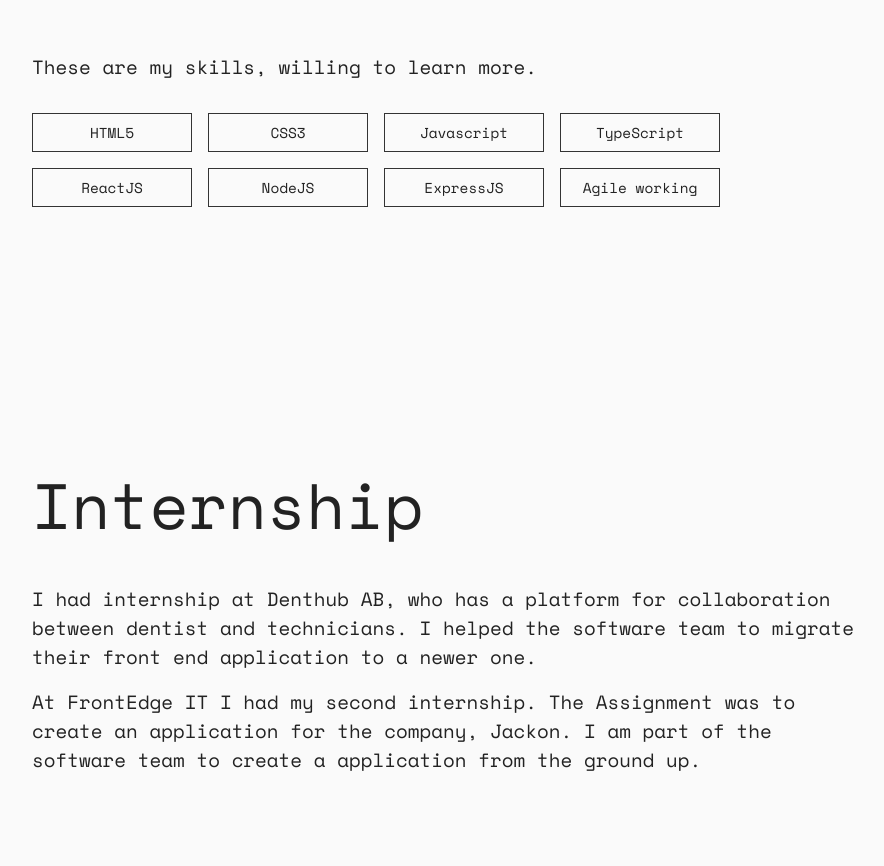
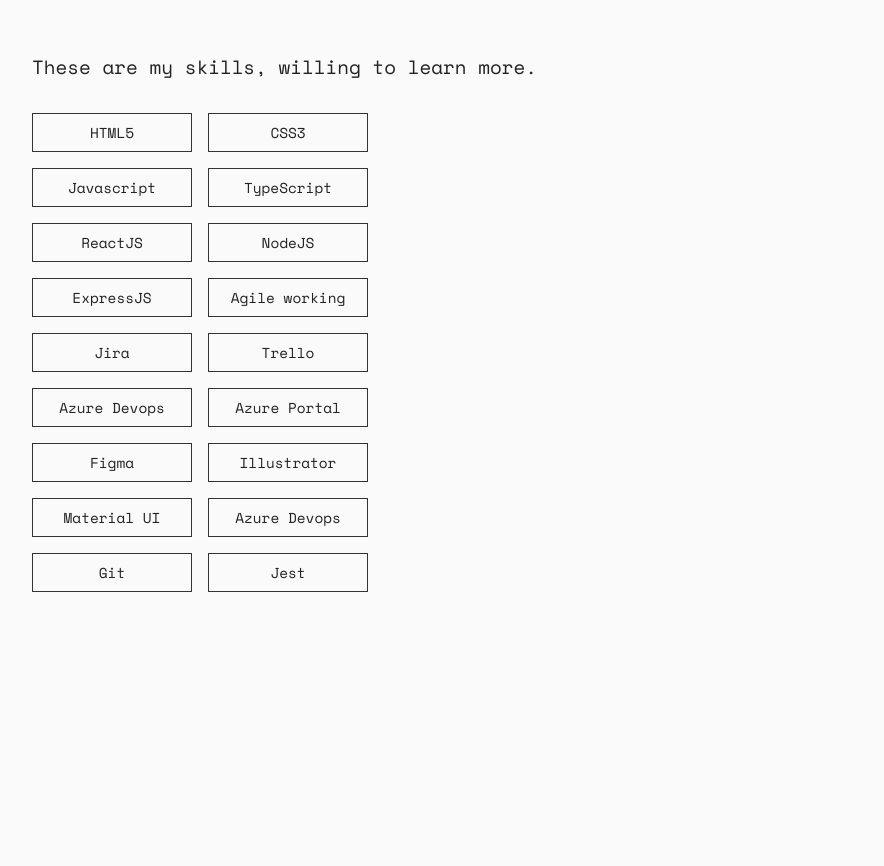
Before and after one commit to PetterFogel/portfolio, a React (Create React App) app: page / in a window 1280 px wide. Shown: the part 1620-2486 px from the top of the page, without its empty margins (192-1076 px from the left). Built offline with nearby package versions, Linux system fonts and the light colour scheme.

Commit message:
Implement more skills

```diff
--- a/src/data/skillsListData.ts
+++ b/src/data/skillsListData.ts
@@ -7,4 +7,14 @@
   "NodeJS",
   "ExpressJS",
   "Agile working",
+  "Jira",
+  "Trello",
+  "Azure Devops",
+  "Azure Portal",
+  "Figma",
+  "Illustrator",
+  "Material UI",
+  "Azure Devops",
+  "Git",
+  "Jest",
 ];
--- a/src/styles/global.module.css
+++ b/src/styles/global.module.css
@@ -71,9 +71,9 @@
 
 /* === SKILLS === */
 .skillsHolder {
-  width: 50%;
+  width: 25%;
   display: grid;
-  grid-template-columns: repeat(4, 2fr);
+  grid-template-columns: repeat(2, 1fr);
   gap: 1rem;
   margin-top: 2rem;
 }
```
